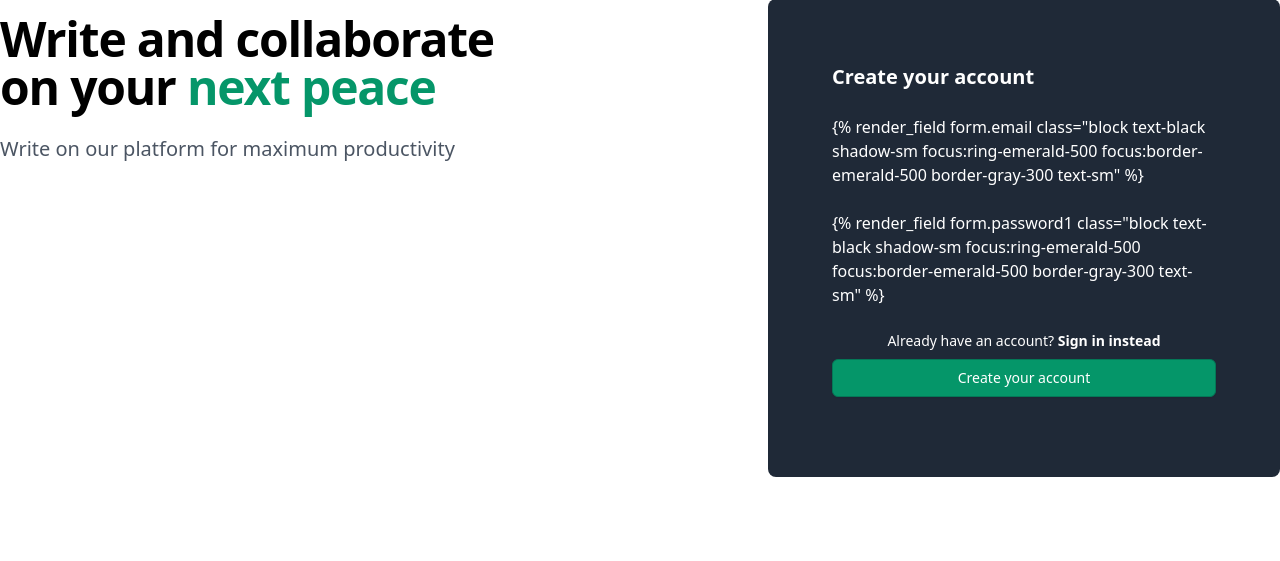
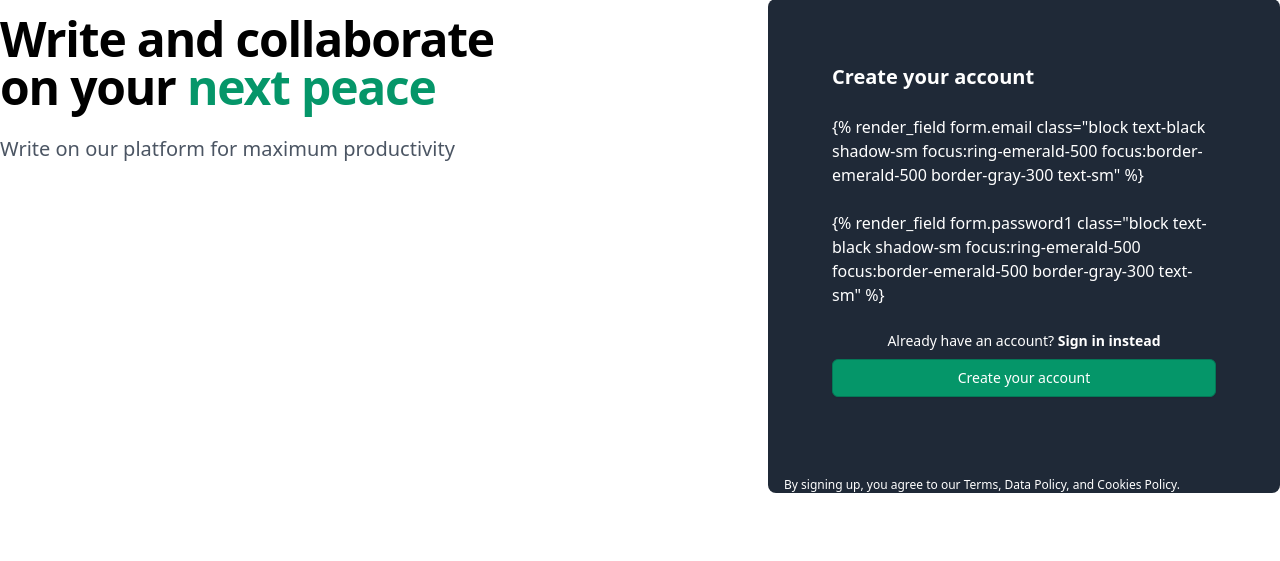
Before and after one commit to Que5/Connecto, a Django app: page /accounts/signup/ in a window 1280 px wide. Shown: the part 176-737 px from the top of the page. Run offline with Django 5.2, Linux system fonts and the light colour scheme; some libraries are stand-ins or nearby versions.

Commit message:
Added terms and conditions

```diff
--- a/templates/account/signup.html
+++ b/templates/account/signup.html
@@ -44,6 +44,11 @@
                         {% endif %}
                     </div>
                 </div>
+                <div class="px-4 py-6 bg-gray-700 sm:px-10 rounded-b-lg">
+                    <p class="text-xs leading-5">
+                        By signing up, you agree to our Terms, Data Policy, and Cookies Policy.
+                    </p>
+                </div>
             </div>
         </div>
     </div>
```
